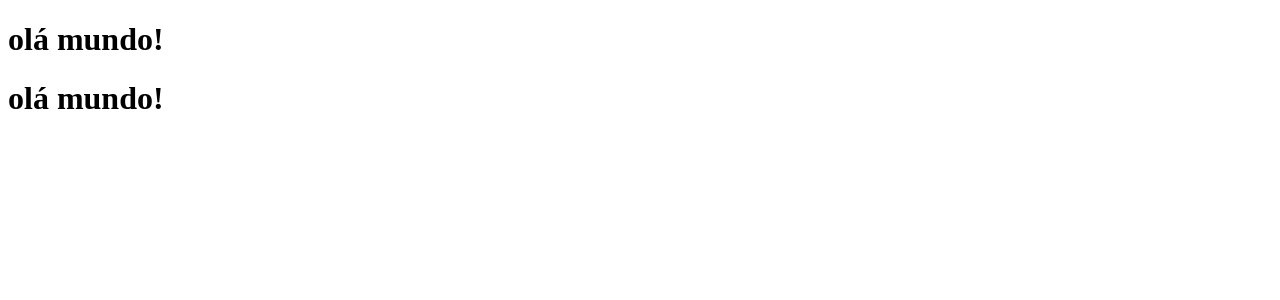
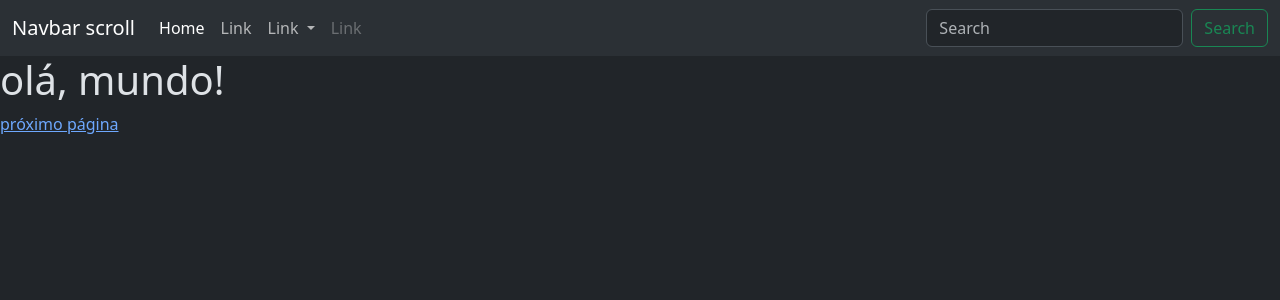
Before and after one commit to gi0vanni21/projeto_final_ip, a Flask app: page / in a window 1280 px wide. Shown: the top 300 px of the page. Run offline with Flask 3, Linux system fonts and the light colour scheme.

Commit message:
atualizar
Signed-off-by: gi0vanni21 <giovannimonteiro@gmail.com>

```diff
--- a/templates/index.html
+++ b/templates/index.html
@@ -1,11 +1,5 @@
-<!DOCTYPE html>
-<html lang="en">
-<head>
-    <meta charset="UTF-8">
-    <title>Title</title>
-</head>
-<body>
-<h1>olá mundo!</h1>
-<h1>olá mundo!</h1>
-</body>
-</html>
+{% extends "modelo.html" %}
+{% block conteudo %}
+     <h1>olá, mundo!</h1>
+     <a href="/sobre-equipe">próximo página</a>
+{% endblock %}
--- /dev/null
+++ b/templates/modelo.html
@@ -0,0 +1,50 @@
+<!doctype html>
+<html lang="en" data-bs-theme="dark">
+  <head>
+    <meta charset="utf-8">
+    <meta name="viewport" content="width=device-width, initial-scale=1">
+    <title>Bootstrap demo</title>
+    <link href="https://cdn.jsdelivr.net/npm/bootstrap@5.3.6/dist/css/bootstrap.min.css" rel="stylesheet" integrity="sha384-4Q6Gf2aSP4eDXB8Miphtr37CMZZQ5oXLH2yaXMJ2w8e2ZtHTl7GptT4jmndRuHDT" crossorigin="anonymous">
+  </head>
+  <body>
+
+<nav class="navbar navbar-expand-lg bg-body-tertiary">
+  <div class="container-fluid">
+    <a class="navbar-brand" href="#">Navbar scroll</a>
+    <button class="navbar-toggler" type="button" data-bs-toggle="collapse" data-bs-target="#navbarScroll" aria-controls="navbarScroll" aria-expanded="false" aria-label="Toggle navigation">
+      <span class="navbar-toggler-icon"></span>
+    </button>
+    <div class="collapse navbar-collapse" id="navbarScroll">
+      <ul class="navbar-nav me-auto my-2 my-lg-0 navbar-nav-scroll" style="--bs-scroll-height: 100px;">
+        <li class="nav-item">
+          <a class="nav-link active" aria-current="page" href="#">Home</a>
+        </li>
+        <li class="nav-item">
+          <a class="nav-link" href="#">Link</a>
+        </li>
+        <li class="nav-item dropdown">
+          <a class="nav-link dropdown-toggle" href="#" role="button" data-bs-toggle="dropdown" aria-expanded="false">
+            Link
+          </a>
+          <ul class="dropdown-menu">
+            <li><a class="dropdown-item" href="#">Action</a></li>
+            <li><a class="dropdown-item" href="#">Another action</a></li>
+            <li><hr class="dropdown-divider"></li>
+            <li><a class="dropdown-item" href="#">Something else here</a></li>
+          </ul>
+        </li>
+        <li class="nav-item">
+          <a class="nav-link disabled" aria-disabled="true">Link</a>
+        </li>
+      </ul>
+      <form class="d-flex" role="search">
+        <input class="form-control me-2" type="search" placeholder="Search" aria-label="Search"/>
+        <button class="btn btn-outline-success" type="submit">Search</button>
+      </form>
+    </div>
+  </div>
+</nav>
+  {% block conteudo  %} {% endblock %}
+    <script src="https://cdn.jsdelivr.net/npm/bootstrap@5.3.6/dist/js/bootstrap.bundle.min.js" integrity="sha384-j1CDi7MgGQ12Z7Qab0qlWQ/Qqz24Gc6BM0thvEMVjHnfYGF0rmFCozFSxQBxwHKO" crossorigin="anonymous"></script>
+  </body>
+</html>
```
